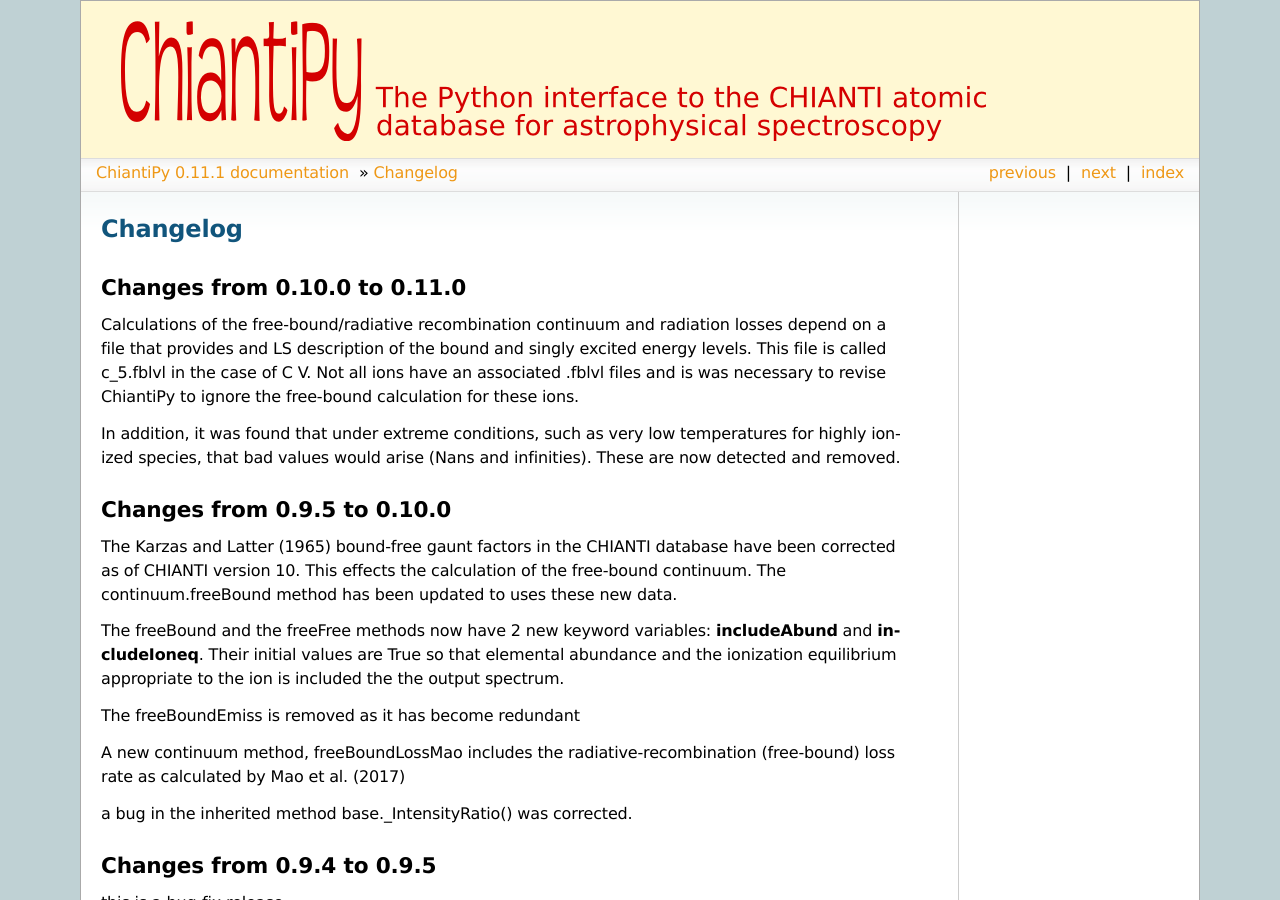
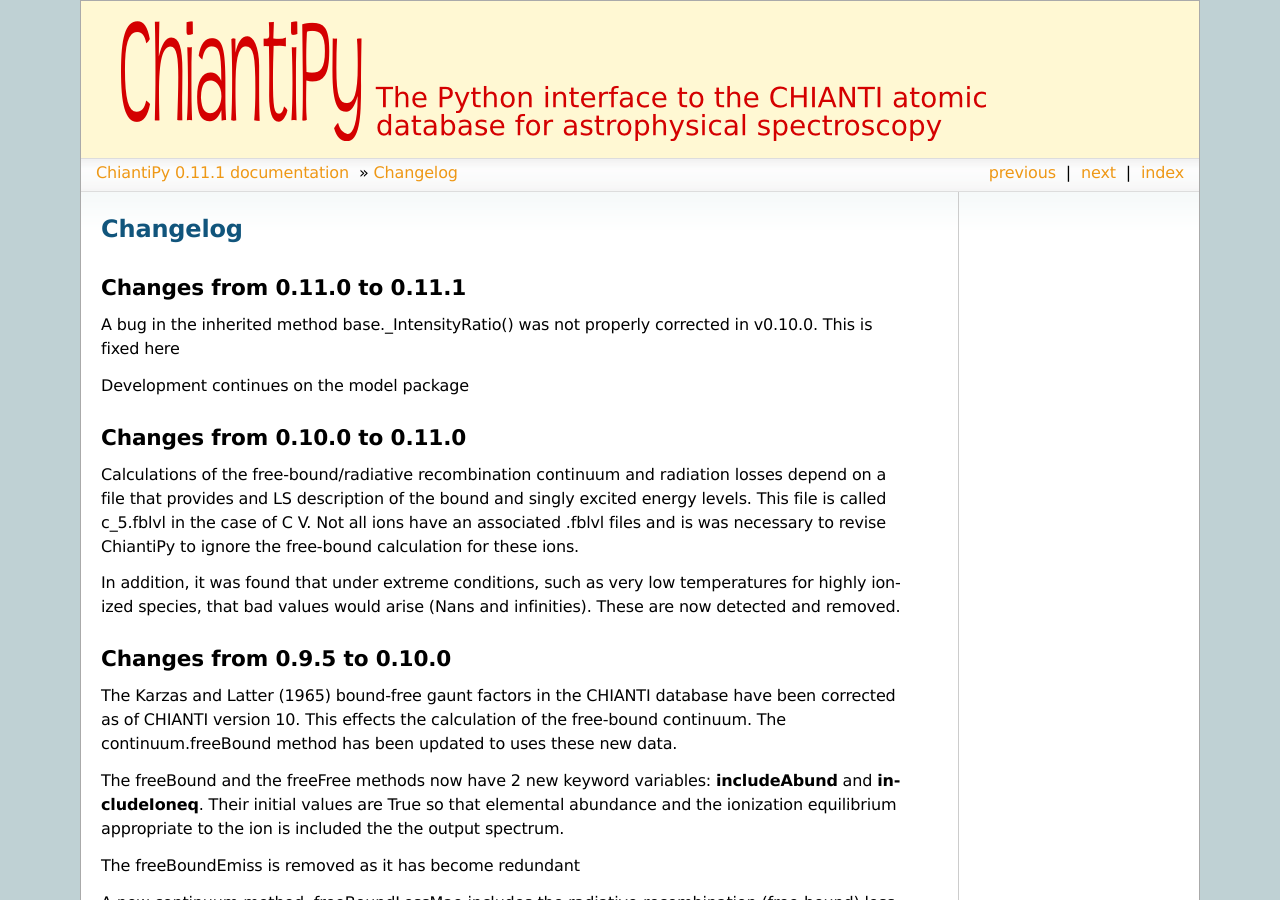
Before and after one commit to chianti-atomic/ChiantiPy, a Sphinx documentation site: the page built from docs/source/changelog.rst, in a window 1280 px wide and 900 px high. Built offline with Sphinx 7.4.7, drawn with Linux system fonts in a browser that asks for light colours.

Commit message:
modifications from 0.11.0 to 0.11.1

```diff
--- a/docs/source/changelog.rst
+++ b/docs/source/changelog.rst
@@ -3,7 +3,13 @@
 ===========
 
 
+Changes from 0.11.0 to 0.11.1
+=============================
 
+
+A bug in the inherited method base._IntensityRatio() was not properly corrected in v0.10.0.  This is fixed here
+
+Development continues on the model package
 
 Changes from 0.10.0 to 0.11.0
 =============================
```
